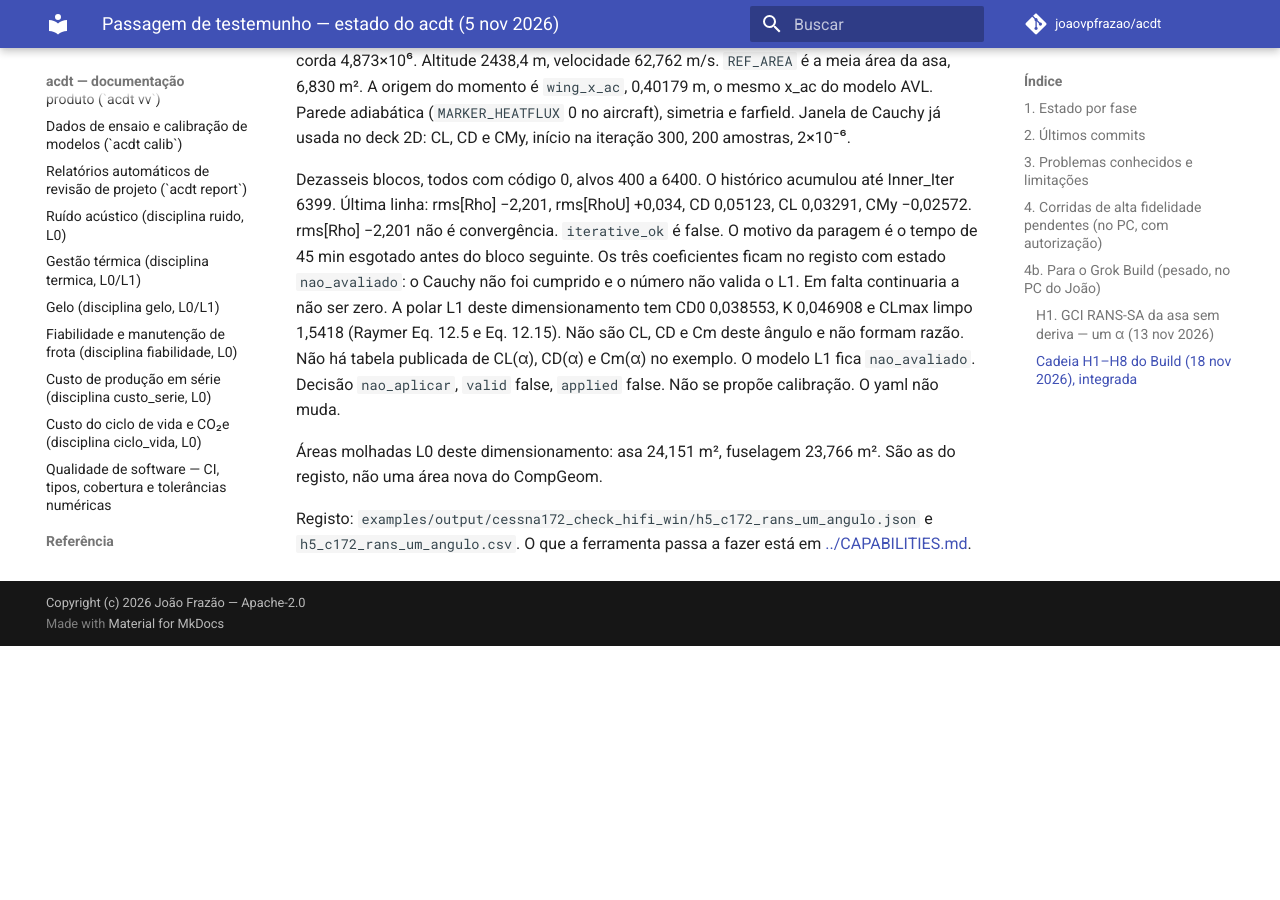
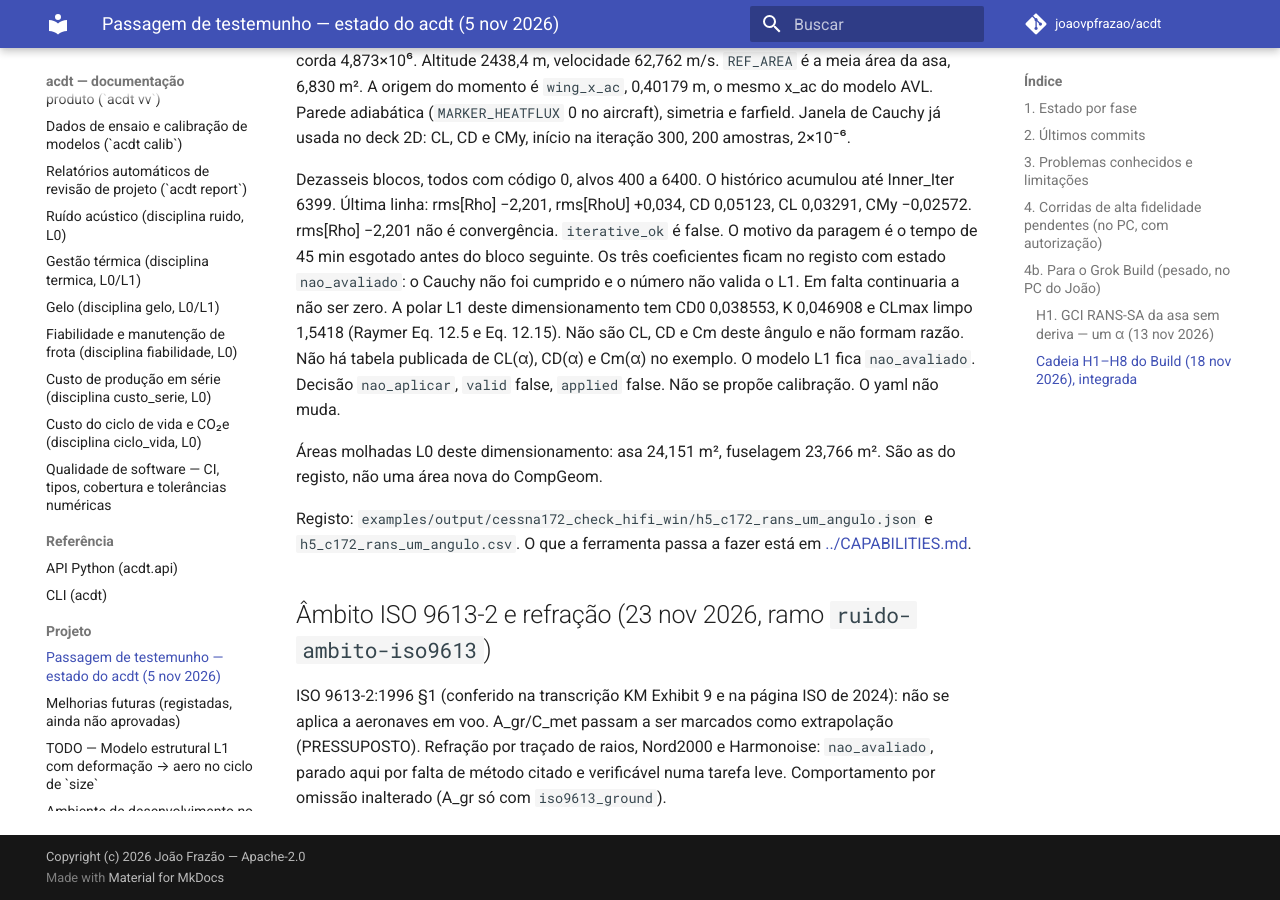
Before and after one commit to joaovpfrazao/acdt, an MkDocs documentation site: the page built from docs/HANDOFF.md, in a window 1280 px wide and 900 px high, scrolled down 81697 px. Built offline with MkDocs 1.6.1 and Material for MkDocs 9.7.7, drawn with Linux system fonts in a browser that asks for light colours; comment, search, counter and statistics services are not loaded; before the commit the page ends 82343 px from its top, so only the background shows below that.

Commit message:
CAPABILITIES e HANDOFF atualizados

```diff
--- a/docs/HANDOFF.md
+++ b/docs/HANDOFF.md
@@ -2027,3 +2027,7 @@ Dezasseis blocos, todos com código 0, alvos 400 a 6400. O histórico acumulou a
 Áreas molhadas L0 deste dimensionamento: asa 24,151 m², fuselagem 23,766 m². São as do registo, não uma área nova do CompGeom.
 
 Registo: `examples/output/cessna172_check_hifi_win/h5_c172_rans_um_angulo.json` e `h5_c172_rans_um_angulo.csv`. O que a ferramenta passa a fazer está em [../CAPABILITIES.md](../CAPABILITIES.md).
+
+## Âmbito ISO 9613-2 e refração (23 nov 2026, ramo `ruido-ambito-iso9613`)
+
+ISO 9613-2:1996 §1 (conferido na transcrição KM Exhibit 9 e na página ISO de 2024): não se aplica a aeronaves em voo. A_gr/C_met passam a ser marcados como extrapolação (PRESSUPOSTO). Refração por traçado de raios, Nord2000 e Harmonoise: `nao_avaliado`, parado aqui por falta de método citado e verificável numa tarefa leve. Comportamento por omissão inalterado (A_gr só com `iso9613_ground`).
```
Also changed, not shown: CAPABILITIES.md (+6 -0 lines).
